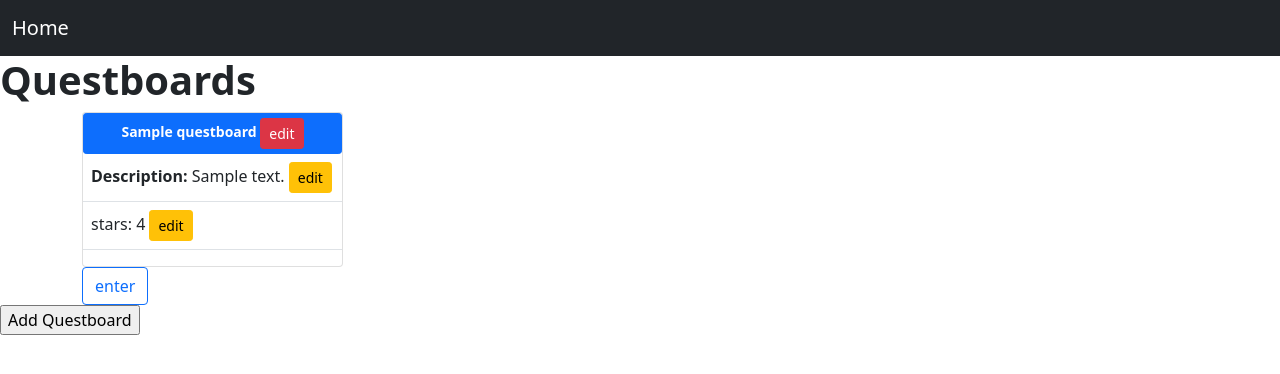
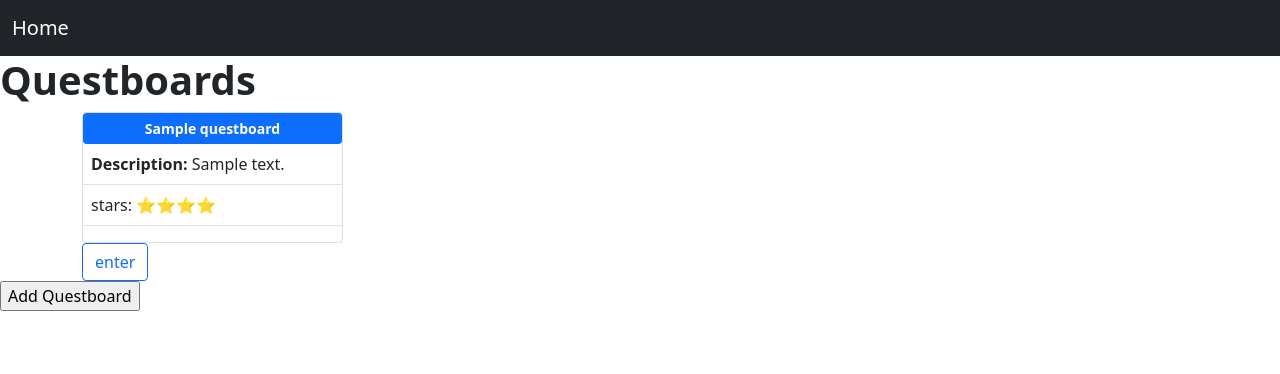
Before and after one commit to gabmnlx/QuestboardFinal, a Django app: page /home/ in a window 1280 px wide. Shown: the top 374 px of the page. Run offline with Django 3.2, Linux system fonts and the light colour scheme; tables that the repository leaves empty hold one stand-in row (values such as "Sample post").

Commit message:
turned stars into actual stars

```diff
--- a/main/models.py
+++ b/main/models.py
@@ -8,6 +8,9 @@ class Questboard(models.Model):
 
     def __str__(self):
         return self.name
+
+    def stars_int(self):
+        return "\u2B50"*self.stars
 
 
 class Questcard(models.Model):
@@ -25,3 +28,6 @@ class Questcard(models.Model):
 
     def __str__(self):
         return self.name
+
+    def stars_int(self):
+        return "\u2B50"*self.stars
--- a/templates/home.html
+++ b/templates/home.html
@@ -10,17 +10,13 @@
         {% for questboard in questboards %}
         <div class="col-md-3">
             <div class="card card body">
-                <a class="btn btn-primary  btn-sm btn-block" href=""> <strong>{{questboard.name}} <form action="/editName/{{questboard.id}}" style="display: inline;"> <input type="submit" class="btn btn-sm btn-danger" value="edit" ></form></strong></a>
+                <a class="btn btn-primary  btn-sm btn-block" href=""> <strong>{{questboard.name}} </strong></a>
 
                 <table class="table">
-
                     <td><strong>Description:</strong> {{questboard.description}}
-                        <form action="/editDescription/{{questboard.id}}" style="display: inline;"> <input type="submit" class="btn btn-sm btn-warning" value="edit" ></form>
                     </td>
 
-                    <tr><td>stars: {{questboard.stars}}
-                        <form action="/editStars/{{questboard.id}}" style="display: inline;"> <input type="submit" class="btn btn-sm btn-warning" value="edit" ></form>
-                    </td></tr>
+                    <tr><td>stars: {{questboard.stars_int}} </td></tr>
                 </table>
             </div>
             <form action="/questboard/{{questboard.id}}">
--- a/templates/questboard.html
+++ b/templates/questboard.html
@@ -4,7 +4,7 @@
 {% block content %}
 <h1>{{qb.name}} Questboard <form action="/editName/{{qb.id}}" style="display: inline;"> <input type="submit" class="btn btn-sm btn-danger" value="edit" ></form></h1>
 <h3>{{qb.description}} <form action="/editDescription/{{qb.id}}" style="display: inline;"> <input type="submit" class="btn btn-sm btn-danger" value="edit" ></form></h3>
-<h3>Stars: {{qb.stars}} <form action="/editStars/{{qb.id}}" style="display: inline;"> <input type="submit" class="btn btn-sm btn-danger" value="edit" ></form></h3>
+<h3>Stars: {{qb.stars_int}} <form action="/editStars/{{qb.id}}" style="display: inline;"> <input type="submit" class="btn btn-sm btn-danger" value="edit" ></form></h3>
 <hr>
 
 <div class="container">
@@ -19,7 +19,7 @@
                         <tr><td>slot 1: <strong>{{questcard.person1}}</strong></td> </tr>
                         <tr><td>slot 2: <strong> {{questcard.person2}} </strong></td></tr>
                         <tr><td>slot 3: <strong> {{questcard.person3}} </strong></td></tr>
-                        <tr><td>stars: {{questcard.stars}}</td></tr>
+                        <tr><td>stars: {{questcard.stars_int}} </td></tr>
 
                         <tr><td>
 
@@ -27,7 +27,6 @@
                                 <strong>no slots available</strong>
                             {% else %}
                                 <form action="/addPerson/{{questcard.id}}/{{questcard.questboard.id}}">
-                                    <input type="text" name="person">
                                     <input class="btn btn-outline-primary" type="submit" value="sign-up">
                                 </form>
                             {% endif %}
```
Also changed, not shown: main/forms.py (line endings or trailing spaces).
